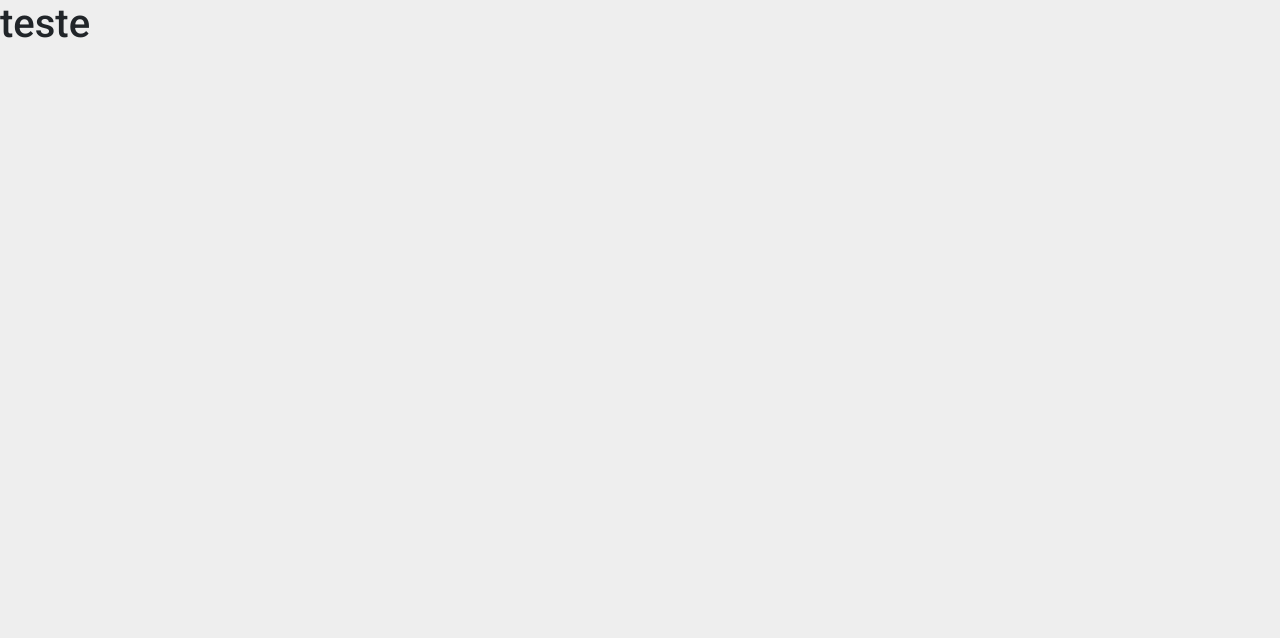
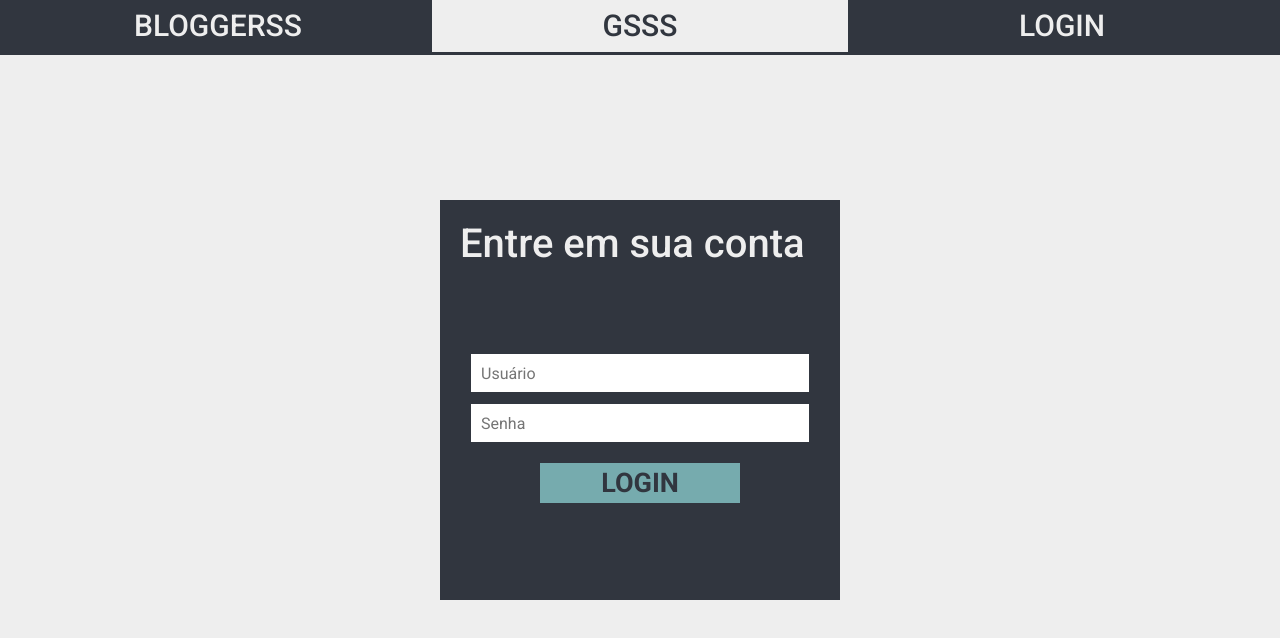
Before and after one commit to GustavoScardovelliSiqueroli/bloggerss-web, a React (Vite) app: page /login in a window 1280 px wide. Shown: the top 638 px of the page. Built offline with nearby package versions, Linux system fonts and the light colour scheme.

Commit message:
feat: add login page

```diff
--- /dev/null
+++ b/src/Login.jsx
@@ -0,0 +1,22 @@
+import NavBar from "./NavBar"
+
+const Login = () => {
+    return (
+        <div style={{ width: '100%', height: '100%' }}>
+            <NavBar></NavBar>
+            <div className="login-content">
+                <form action="" className="form-login">
+                    <h1>Entre em sua conta</h1>
+                    <div className="form-conten">
+
+                        <input type="text" placeholder="Usuário"/>
+                        <input type="password" placeholder="Senha"/>
+                        <button type="submit" className="btn-login">LOGIN</button>
+                    </div>
+                </form>
+            </div>
+        </div>
+    )
+}
+
+export default Login
--- a/src/index.css
+++ b/src/index.css
@@ -180,18 +180,20 @@ body {
 }
 
 .post-content:hover {
-    box-shadow: 0px 5px 5px #76ABAE ;
+    box-shadow: 0px 5px 5px #76ABAE;
     width: 102%;
     cursor: pointer;
 }
-.post-content:hover h3{
+
+.post-content:hover h3 {
     font-size: 30px;
 }
-.post-content:hover span{
+
+.post-content:hover span {
     height: 104%;
 }
 
-.categories-itens{
+.categories-itens {
     position: absolute;
     top: 268px;
     background-color: #76ABAE;
@@ -200,18 +202,74 @@ body {
     color: #31363F;
 }
 
-.categories{
+.categories {
     display: flex;
     flex-direction: column;
 }
 
-.categories > .categories-itens{
+.categories>.categories-itens {
     visibility: hidden;
     opacity: 0;
     transition: visibility 0s, opacity .3s linear;
 }
 
-.categories:hover > .categories-itens{
+.categories:hover>.categories-itens {
     visibility: visible;
     opacity: 1;
 }
+
+.login-content {
+    display: flex;
+    width: 100%;
+    height: 100%;
+    align-items: center;
+    justify-content: center;
+}
+
+.form-login {
+    background-color: #31363F;
+    color: #EEEEEE;
+    /* box-shadow: 0px 0px 5px #31363F; */
+    display: flex;
+    flex-direction: column;
+    padding: 20px;
+    height: 400px;
+    width: 400px;
+}
+
+.form-conten {
+    display: flex;
+    flex-direction: column;
+    align-items: center;
+    justify-content: center;
+    height: 100%;
+    padding: 10px;
+}
+
+
+.form-conten input {
+    width: 100%;
+    border: #31363F solid 1px;
+    height: 40px;
+    margin-bottom: 10px;
+    padding-left: 10px;
+}
+
+.btn-login {
+    background-color: #76ABAE;
+    margin-top: 10px;
+    font-size: 27px;
+    border: none;
+    font-weight: 600;
+    color: #31363F;
+    width: 200px;
+    height: 40px;
+    transition: .3s;
+}
+
+.btn-login:hover {
+    background-color: #00a4bd;
+    font-size: 30px;
+    width: 220px;
+    height: 45px;
+}
--- a/src/main.jsx
+++ b/src/main.jsx
@@ -2,6 +2,7 @@ import React from 'react'
 import ReactDOM from 'react-dom/client'
 import App from './App.jsx'
 import './index.css'
+import Login from './Login.jsx'
 import {
   createBrowserRouter,
   RouterProvider,
@@ -13,7 +14,7 @@ const router = createBrowserRouter([
     element: <App></App>,
   },{
     path: "login",
-    element: <h1>teste</h1>,
+    element: <Login></Login>,
   },
 ]);
 
```
